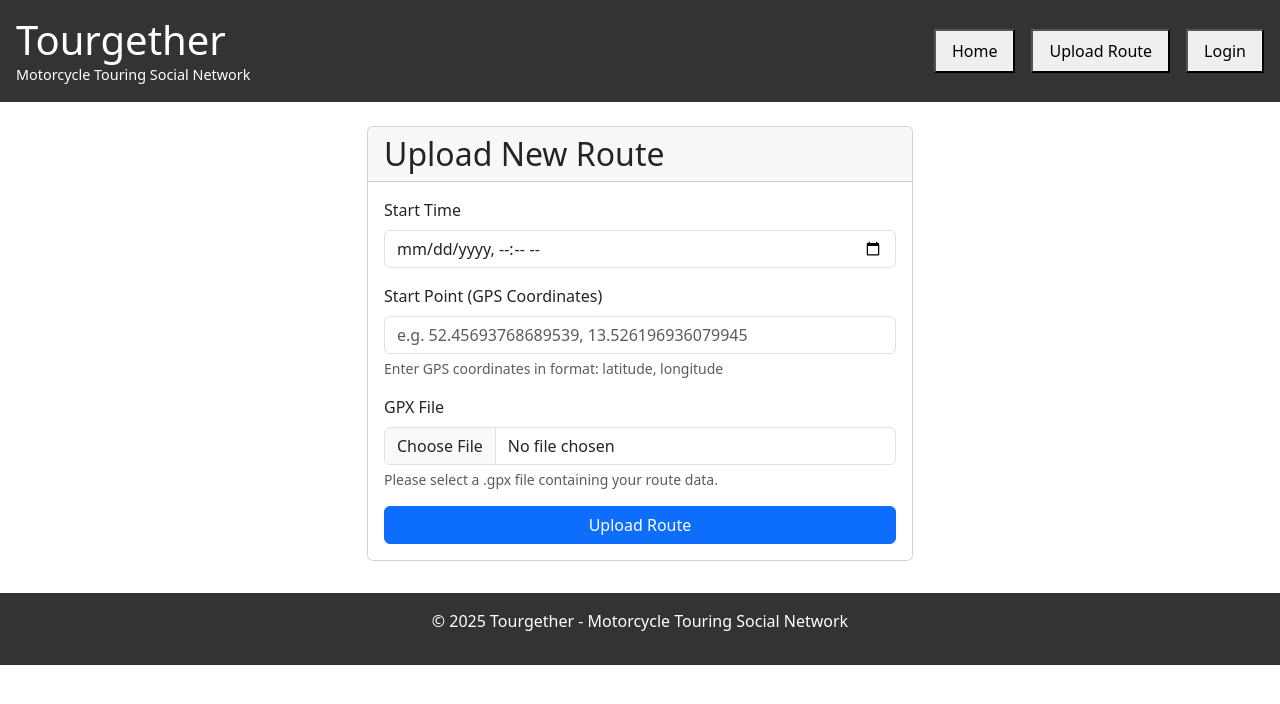
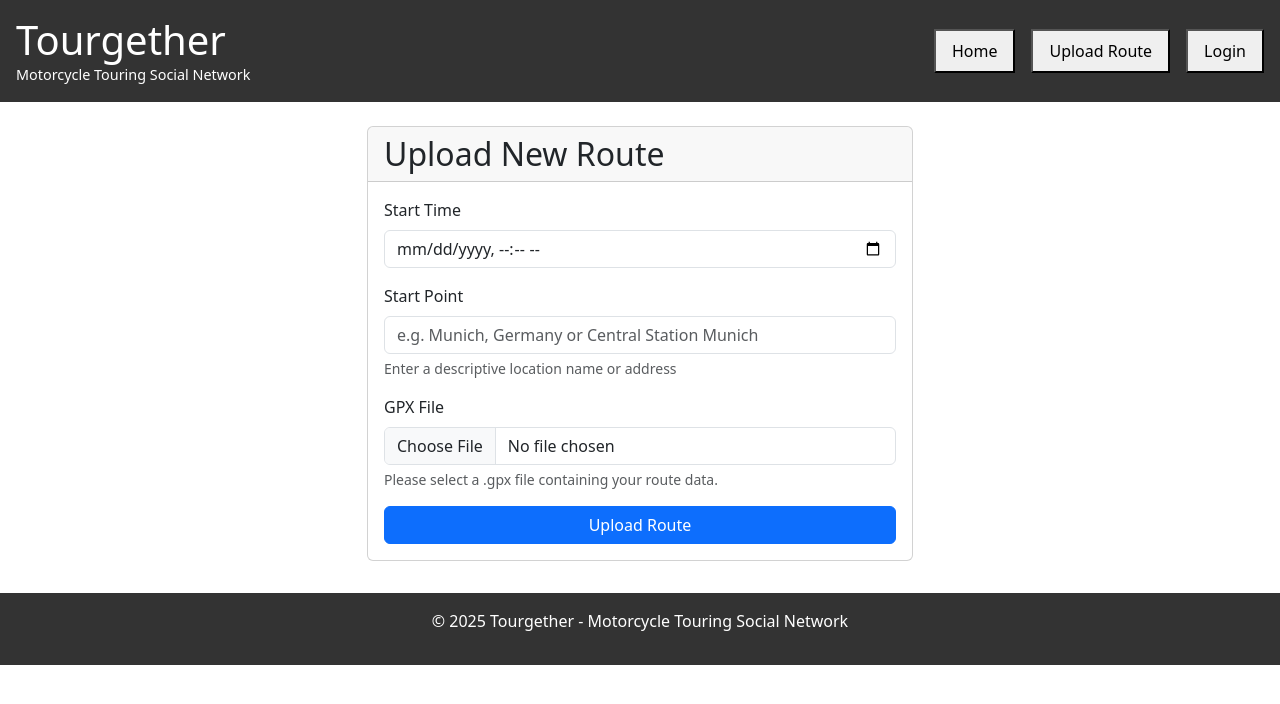
Before and after one commit to MailoBln98/Tourgether, a React (Vite) app in the folder frontend/tourgether/: page /upload in a window 1280 px wide. Shown: the top 704 px of the page. Built offline with nearby package versions, Linux system fonts and the light colour scheme.

Commit message:
Changed upload page

```diff
--- a/frontend/tourgether/src/pages/Upload.tsx
+++ b/frontend/tourgether/src/pages/Upload.tsx
@@ -92,18 +92,18 @@
                 </div>
 
                 <div className="mb-3">
-                  <label htmlFor="startPoint" className="form-label">Start Point (GPS Coordinates)</label>
+                  <label htmlFor="startPoint" className="form-label">Start Point</label>
                   <input
                     type="text"
                     className="form-control"
                     id="startPoint"
-                    placeholder="e.g. 52.45693768689539, 13.526196936079945"
+                    placeholder="e.g. Munich, Germany or Central Station Munich"
                     value={startPoint}
                     onChange={(e) => setStartPoint(e.target.value)}
                     required
                   />
                   <div className="form-text">
-                    Enter GPS coordinates in format: latitude, longitude
+                    Enter a descriptive location name or address
                   </div>
                 </div>
 
```
